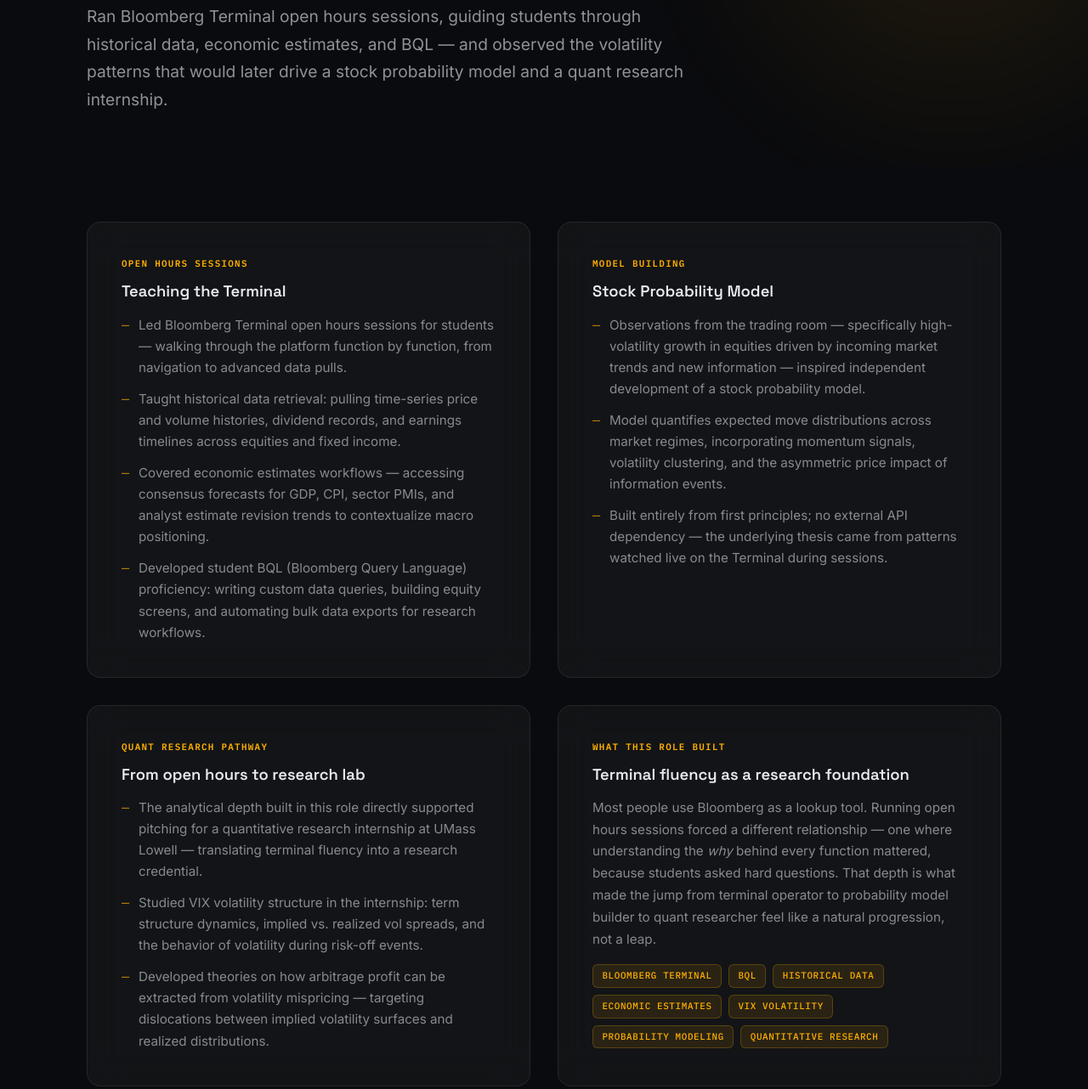
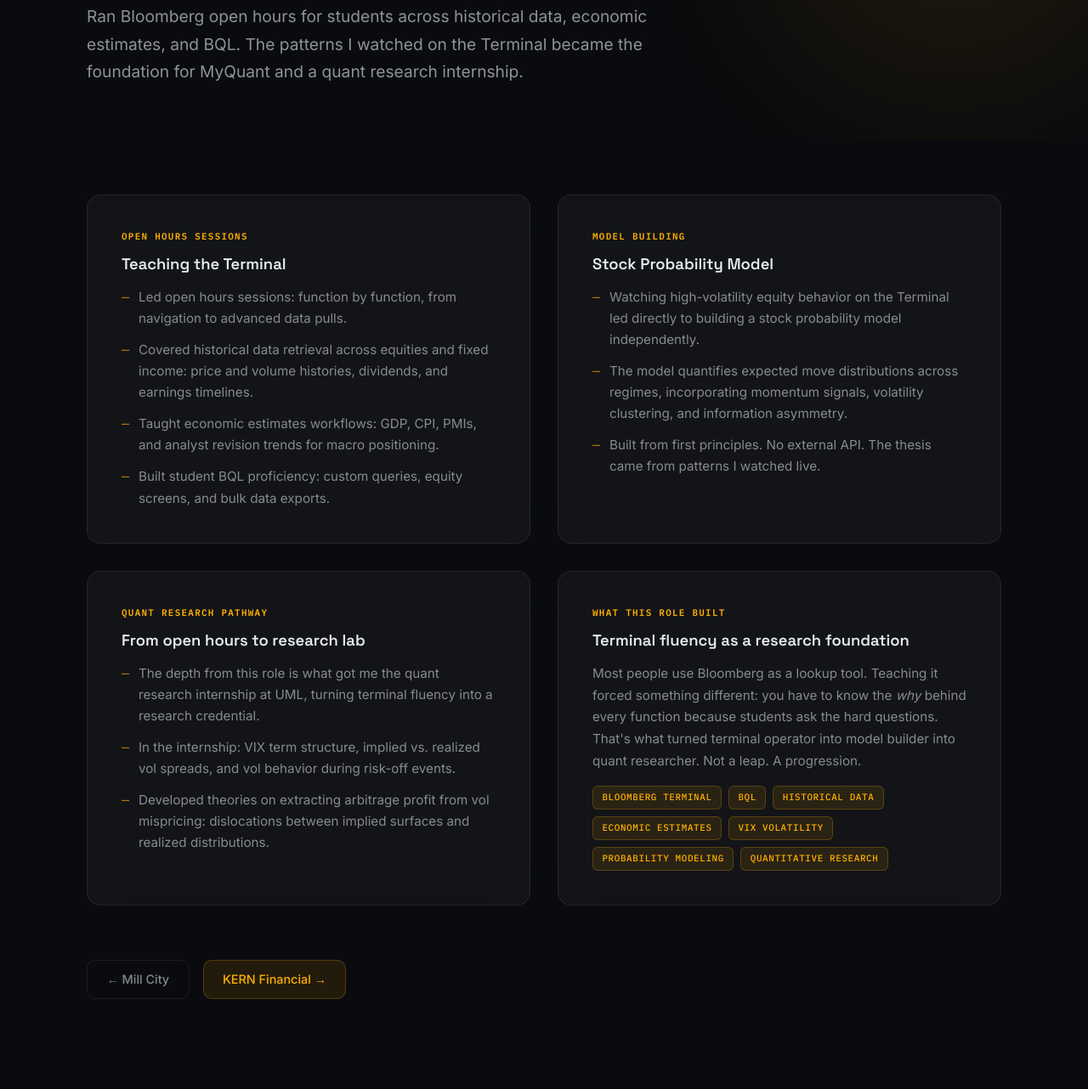
Before and after one commit to hverma04/Portfolio_Website, a plain HTML site: page bloomberg.html in a window 1280 px wide. Shown: the part 497-1779 px from the top of the page at 85% size. Drawn offline with Linux system fonts and the light colour scheme.

Commit message:
Update bloomberg.html

```diff
--- a/bloomberg.html
+++ b/bloomberg.html
@@ -89,9 +89,7 @@
         <span class="hero-label animate-in">Bloomberg Trading Room · UMass Lowell</span>
         <h1 class="hero-title animate-in">Markets<br /><span class="accent">Research</span><br />Assistant.</h1>
         <p class="hero-thesis animate-in">
-          Ran Bloomberg Terminal open hours sessions, guiding students through historical data,
-          economic estimates, and BQL — and observed the volatility patterns that would later drive
-          a stock probability model and a quant research internship.
+          Ran Bloomberg open hours for students across historical data, economic estimates, and BQL. The patterns I watched on the Terminal became the foundation for MyQuant and a quant research internship.
         </p>
       </div>
     </header>
@@ -105,10 +103,10 @@
             <span class="panel-label">Open Hours Sessions</span>
             <h3 class="panel-title">Teaching the Terminal</h3>
             <ul class="panel-list">
-              <li>Led Bloomberg Terminal open hours sessions for students — walking through the platform function by function, from navigation to advanced data pulls.</li>
-              <li>Taught historical data retrieval: pulling time-series price and volume histories, dividend records, and earnings timelines across equities and fixed income.</li>
-              <li>Covered economic estimates workflows — accessing consensus forecasts for GDP, CPI, sector PMIs, and analyst estimate revision trends to contextualize macro positioning.</li>
-              <li>Developed student BQL (Bloomberg Query Language) proficiency: writing custom data queries, building equity screens, and automating bulk data exports for research workflows.</li>
+              <li>Led open hours sessions: function by function, from navigation to advanced data pulls.</li>
+              <li>Covered historical data retrieval across equities and fixed income: price and volume histories, dividends, and earnings timelines.</li>
+              <li>Taught economic estimates workflows: GDP, CPI, PMIs, and analyst revision trends for macro positioning.</li>
+              <li>Built student BQL proficiency: custom queries, equity screens, and bulk data exports.</li>
             </ul>
           </div>
 
@@ -116,9 +114,9 @@
             <span class="panel-label">Model Building</span>
             <h3 class="panel-title">Stock Probability Model</h3>
             <ul class="panel-list">
-              <li>Observations from the trading room — specifically high-volatility growth in equities driven by incoming market trends and new information — inspired independent development of a stock probability model.</li>
-              <li>Model quantifies expected move distributions across market regimes, incorporating momentum signals, volatility clustering, and the asymmetric price impact of information events.</li>
-              <li>Built entirely from first principles; no external API dependency — the underlying thesis came from patterns watched live on the Terminal during sessions.</li>
+              <li>Watching high-volatility equity behavior on the Terminal led directly to building a stock probability model independently.</li>
+              <li>The model quantifies expected move distributions across regimes, incorporating momentum signals, volatility clustering, and information asymmetry.</li>
+              <li>Built from first principles. No external API. The thesis came from patterns I watched live.</li>
             </ul>
           </div>
 
@@ -126,9 +124,9 @@
             <span class="panel-label">Quant Research Pathway</span>
             <h3 class="panel-title">From open hours to research lab</h3>
             <ul class="panel-list">
-              <li>The analytical depth built in this role directly supported pitching for a quantitative research internship at UMass Lowell — translating terminal fluency into a research credential.</li>
-              <li>Studied VIX volatility structure in the internship: term structure dynamics, implied vs. realized vol spreads, and the behavior of volatility during risk-off events.</li>
-              <li>Developed theories on how arbitrage profit can be extracted from volatility mispricing — targeting dislocations between implied volatility surfaces and realized distributions.</li>
+              <li>The depth from this role is what got me the quant research internship at UML, turning terminal fluency into a research credential.</li>
+              <li>In the internship: VIX term structure, implied vs. realized vol spreads, and vol behavior during risk-off events.</li>
+              <li>Developed theories on extracting arbitrage profit from vol mispricing: dislocations between implied surfaces and realized distributions.</li>
             </ul>
           </div>
 
@@ -136,11 +134,7 @@
             <span class="panel-label">What This Role Built</span>
             <h3 class="panel-title">Terminal fluency as a research foundation</h3>
             <p class="panel-body">
-              Most people use Bloomberg as a lookup tool. Running open hours sessions forced a
-              different relationship — one where understanding the <em>why</em> behind every function
-              mattered, because students asked hard questions. That depth is what made the jump from
-              terminal operator to probability model builder to quant researcher feel like a natural
-              progression, not a leap.
+              Most people use Bloomberg as a lookup tool. Teaching it forced something different: you have to know the <em>why</em> behind every function because students ask the hard questions. That's what turned terminal operator into model builder into quant researcher. Not a leap. A progression.
             </p>
             <div class="tags">
               <span class="tag">Bloomberg Terminal</span>
```
